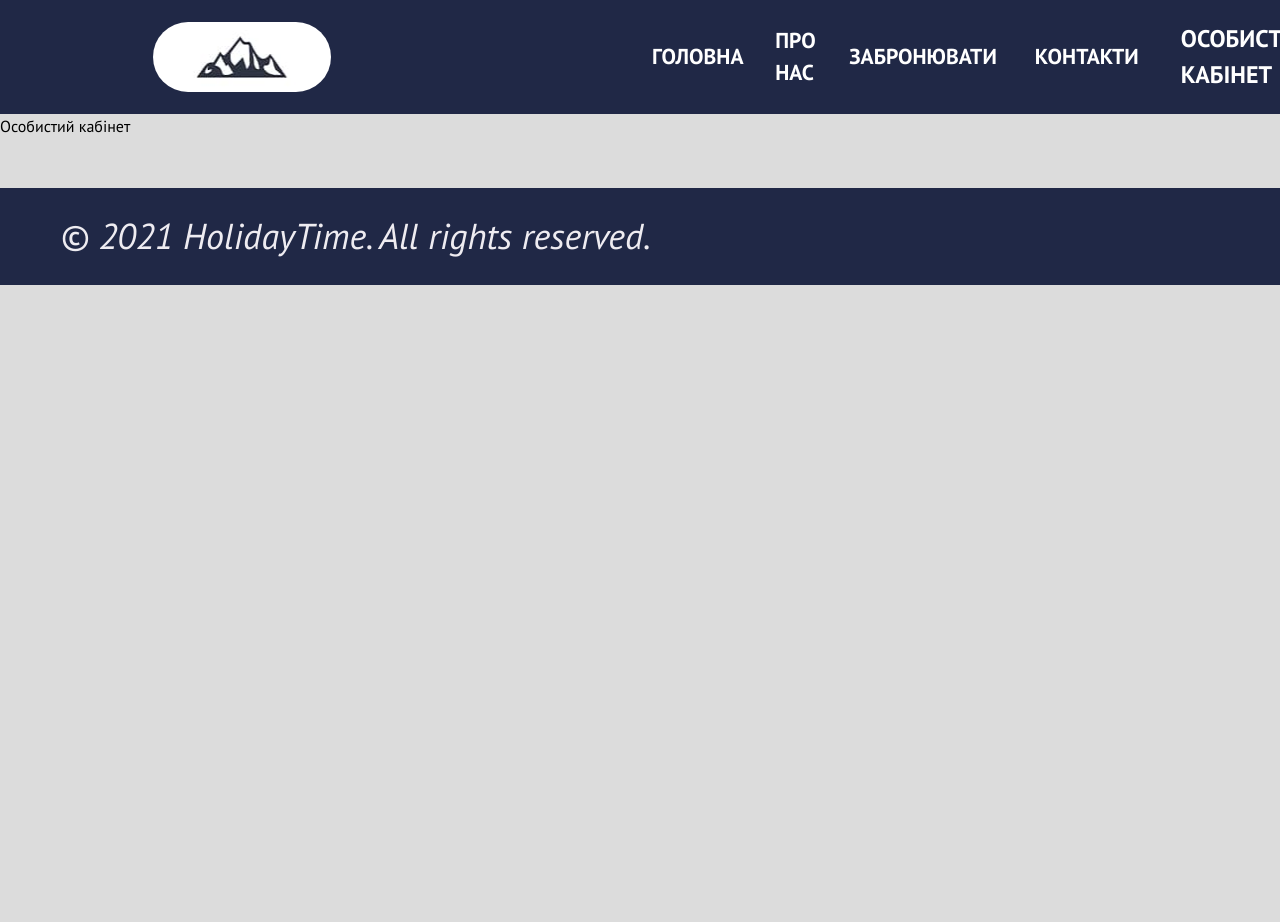
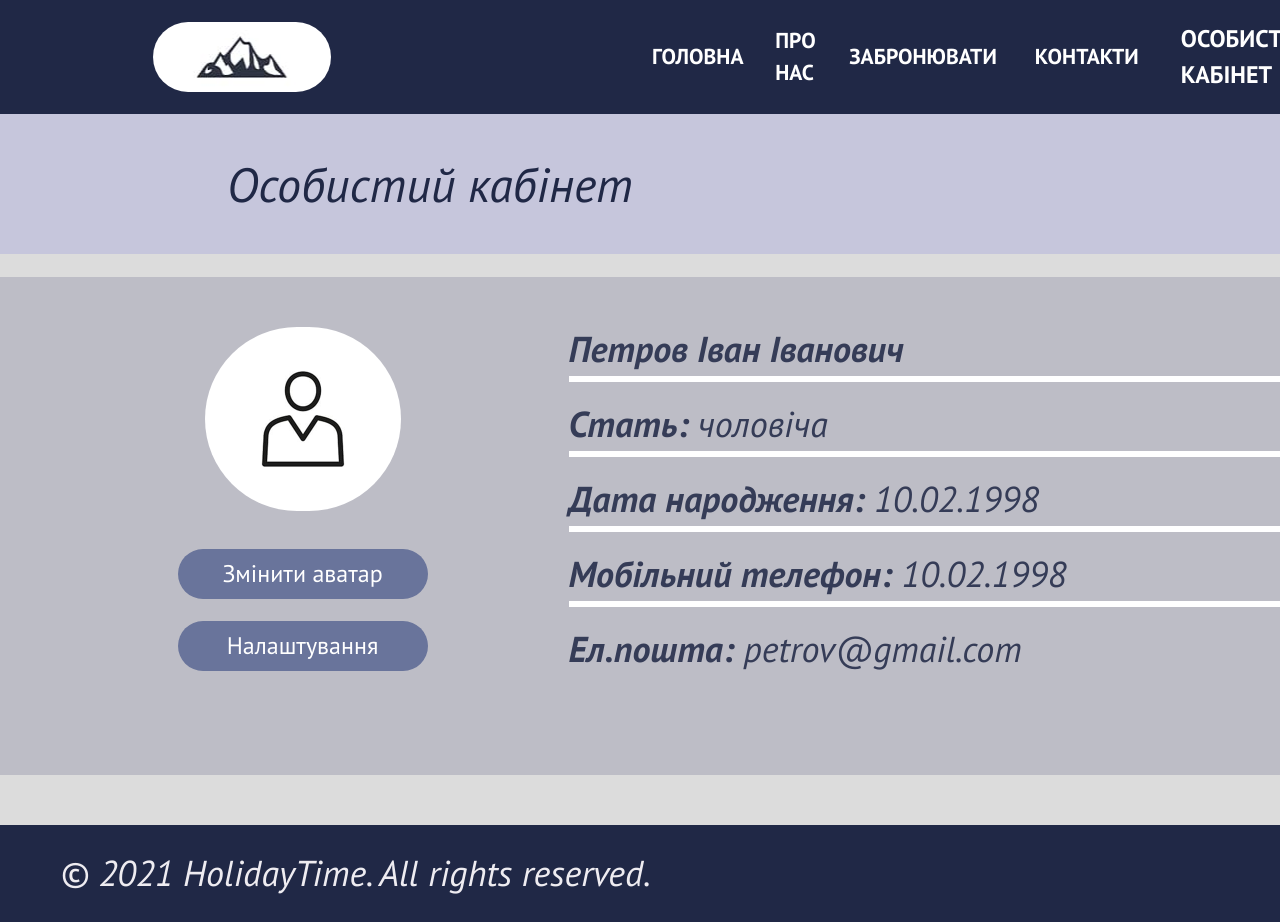
Before and after one commit to Mariia2990/holiday-time, a React (Vite) app: page /office in a window 1280 px wide. Shown: the top 922 px of the page. Before the commit the page ends 800 px from the top, so only its background shows below. Built offline with nearby package versions, Linux system fonts and the light colour scheme.

Commit message:
add personal office

```diff
--- a/src/pages/PersonalOffice/PersonalOffice.module.css
+++ b/src/pages/PersonalOffice/PersonalOffice.module.css
@@ -0,0 +1,110 @@
+.personalOfficeBox {
+    display: flex;
+    padding-left: 227px;
+    align-items: center;
+    width: 100%;
+    height: 140px;
+    background: #c6c6dc;
+    margin-bottom: 23px;
+}
+
+.personalOfficeTitle {
+    font-style: italic;
+    font-weight: 400;
+    font-size: 48px;
+    color: #202846;
+}
+
+.personalOfficeContainer{
+    display: flex;
+    flex-direction: column;
+    width: 1318px;
+    margin: 0 auto;
+    height: 498px;
+    padding-left: 140px;
+    padding-top: 45px;
+    margin-top: 23px;
+    /* margin-bottom: 28px; */
+    background: #bdbdc6;
+}
+
+.personalOfficeBox2{
+    display: flex;
+    flex-direction: column;
+    align-items: center;
+}
+
+.personalOfficeImg{
+    border-radius: 208px;
+        width: 196px;
+        height: 184px;
+}
+
+.personalOfficeBtnBox{
+    display: flex;
+    justify-content: center;
+    flex-direction: column;
+    gap: 22px;
+    margin-top: 38px;
+}
+
+.personalOfficeBtn{
+    background-color: #69749B;
+    width: 250px;
+    height: 50px;
+    font-weight: 400;
+    font-size: 24px;
+    text-align: center;
+    color: #fff;
+    padding: 12px 24px;
+    border: none;
+    border-radius: 50px;
+    cursor: pointer;
+    display: flex;
+    align-items: center;
+    justify-content: center;
+    transition: background-color 0.3sease, transform 0.2sease;
+}
+
+.personalOfficeBtn:hover,
+.personalOfficeBtn:focus{
+background-color: #484A54;
+}
+
+.personalOfficeBd{
+    display: flex;
+}
+
+.personalOfficeText{
+    font-style: italic;
+        font-weight: 700;
+        font-size: 36px;
+        color: #353c57;
+}
+
+.personalOfficeSpan{
+    border: 3px solid #fff;
+        width: 712px;
+        height: 0px;
+        margin-bottom: 15px;
+}
+
+.personalOfficeTextSpan{
+    font-style: italic;
+    font-weight: 400;
+    font-size: 36px;
+        color: #353c57;
+}
+
+.personalOfficeBox3{
+    display: flex;
+    flex-direction: column;
+}
+
+.personalOfficeContainer2{
+    display: flex;
+    flex-direction: row;
+    gap: 141px;
+    align-items: center;
+    justify-content: center;
+}
--- a/src/pages/PersonalOffice/PersonalOffice.tsx
+++ b/src/pages/PersonalOffice/PersonalOffice.tsx
@@ -1,25 +1,70 @@
-// import { useEffect, useState } from "react";
-// import { fetchTrendingMovies } from "../../service/moviesApi";
-// import css from "./PersonalOffice.module.css";
+import css from "./PersonalOffice.module.css";
 
 const PersonalOffice = () => {
-  //   const [movies, setMovies] = useState<Movie[]>([]);
-  //   const [error, setError] = useState<string | null>(null);
 
-  //   useEffect(() => {
-  //     const getTrendingMovies = async (): Promise<void> => {
-  //       try {
-  //         const results: Movie[] = await fetchTrendingMovies();
-  //         setMovies(results);
-  //       } catch (error) {
-  //         setError(
-  //           `Failed to fetch trending movies: ${(error as Error).message}`
-  //         );
-  //       }
-  //     };
-  //     getTrendingMovies();
-  //   }, []);
- return <div>Особистий кабінет</div>;
+  return (
+    <>
+      <div className={css.personalOfficeBox}>
+        <h2 className={css.personalOfficeTitle}>Особистий кабінет</h2>
+      </div>
+
+      <div className={css.personalOfficeContainer}>
+        <div className={css.personalOfficeContainer2}>
+          <div className={css.personalOfficeBox2}>
+            <div>
+              <img
+                className={css.personalOfficeImg}
+                src="/src/img/people-2x.jpg"
+                alt="person-avatar"
+              ></img>
+            </div>
+
+            <div className={css.personalOfficeBtnBox}>
+              <button className={css.personalOfficeBtn}>Змінити аватар</button>
+              <button className={css.personalOfficeBtn}>Налаштування</button>
+            </div>
+          </div>
+
+          <div className={css.personalOfficeBox3}>
+            <div className={css.personalOfficeBd}>
+              <p className={css.personalOfficeText}>Петров Іван Іванович</p>
+            </div>
+            <span className={css.personalOfficeSpan}></span>
+            <div className={css.personalOfficeBd}>
+              <p className={css.personalOfficeText}>
+                Стать:{" "}
+                <span className={css.personalOfficeTextSpan}>чоловіча</span>
+              </p>
+            </div>
+            <span className={css.personalOfficeSpan}></span>
+            <div className={css.personalOfficeBd}>
+              <p className={css.personalOfficeText}>
+                Дата народження:{" "}
+                <span className={css.personalOfficeTextSpan}>10.02.1998</span>
+              </p>
+            </div>
+            <span className={css.personalOfficeSpan}></span>
+            <div className={css.personalOfficeBd}>
+              <p className={css.personalOfficeText}>
+                Мобільний телефон:{" "}
+                <span className={css.personalOfficeTextSpan}>10.02.1998</span>
+              </p>
+            </div>
+            <span className={css.personalOfficeSpan}></span>
+            <div className={css.personalOfficeBd}>
+              <p className={css.personalOfficeText}>
+                Ел.пошта:{" "}
+                <span className={css.personalOfficeTextSpan}>
+                  {" "}
+                  petrov@gmail.com
+                </span>
+              </p>
+            </div>
+          </div>
+        </div>
+      </div>
+    </>
+  );
 };
 
 export default PersonalOffice;
```
Also changed, not shown: src/img/people-2x.jpg (added), src/img/people1x.jpg (added).
